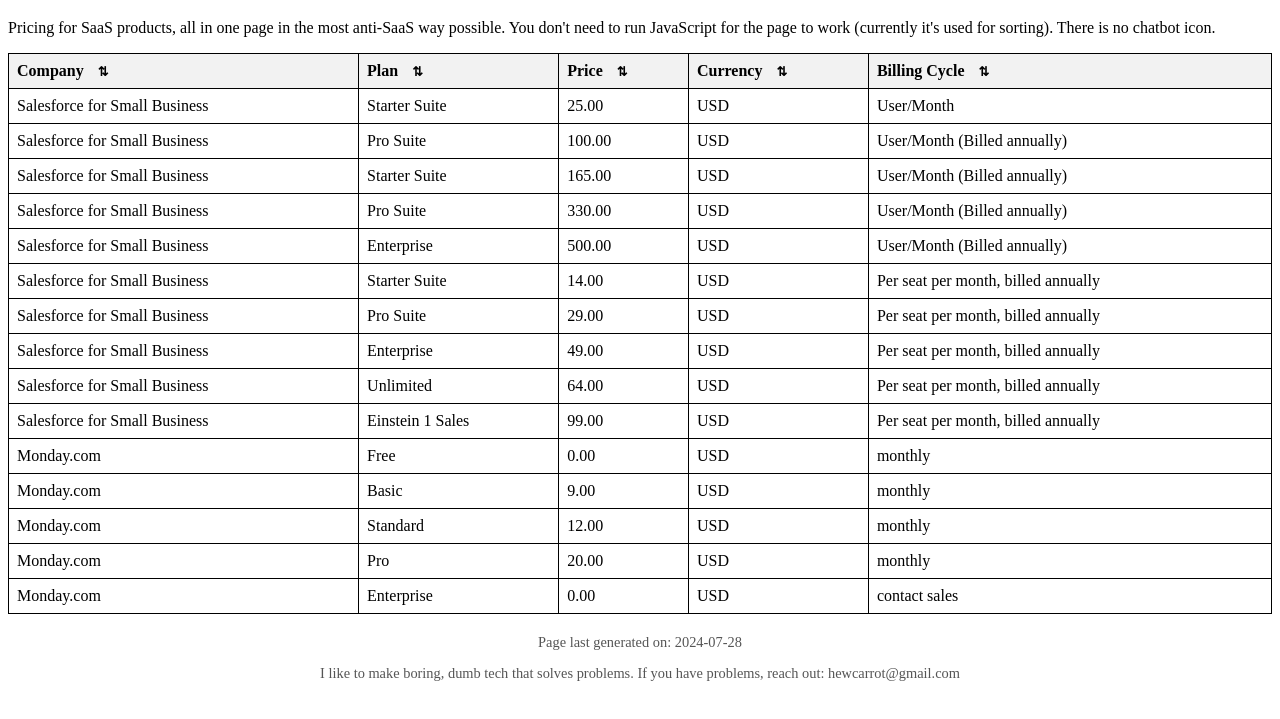
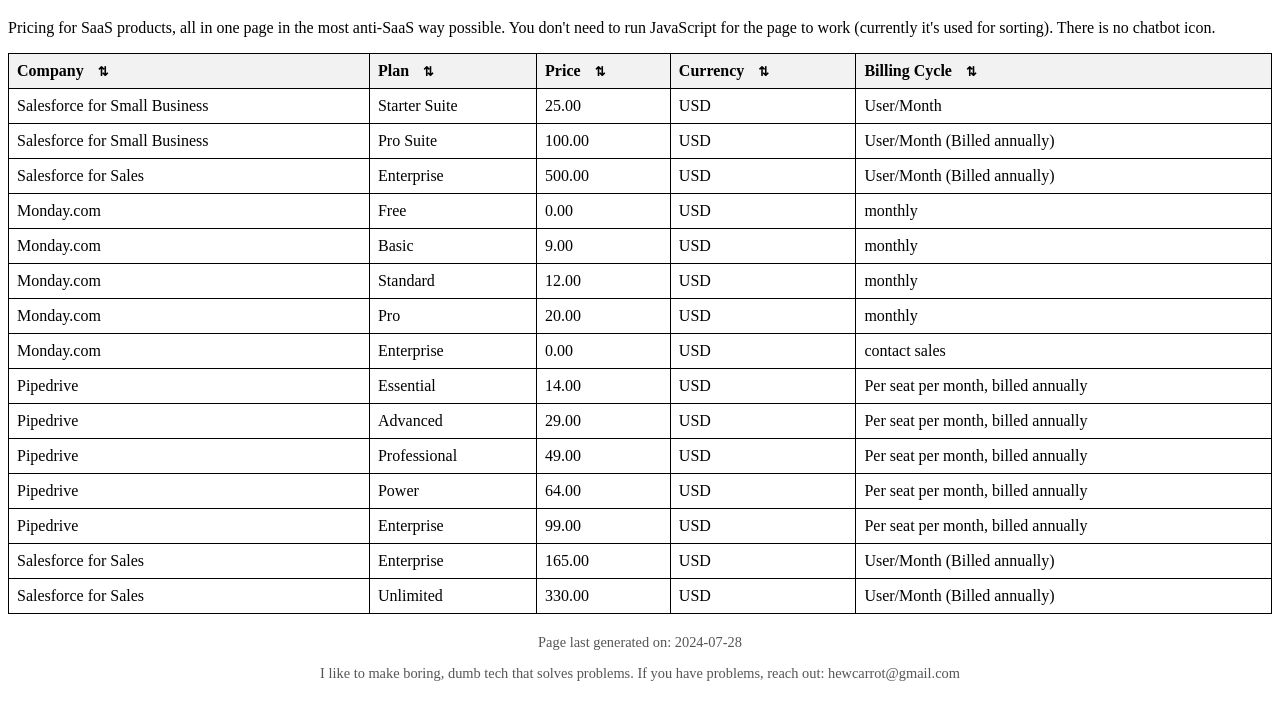
Before and after one commit to mmc102/crm-pricing, a plain HTML site: page index.html in a window 1280 px wide. Shown: the part 61-780 px from the top of the page. Drawn offline with Linux system fonts and the light colour scheme.

Commit message:
more updates

```diff
--- a/index.html
+++ b/index.html
@@ -74,67 +74,11 @@
             </tr>
 
             <tr>
-                <td>Salesforce for Small Business</td>
-                <td>Starter Suite</td>
-                <td>165.00</td>
-                <td>USD</td>
-                <td>User/Month (Billed annually)</td>
-            </tr>
-
-            <tr>
-                <td>Salesforce for Small Business</td>
-                <td>Pro Suite</td>
-                <td>330.00</td>
-                <td>USD</td>
-                <td>User/Month (Billed annually)</td>
-            </tr>
-
-            <tr>
-                <td>Salesforce for Small Business</td>
+                <td>Salesforce for Sales</td>
                 <td>Enterprise</td>
                 <td>500.00</td>
                 <td>USD</td>
                 <td>User/Month (Billed annually)</td>
-            </tr>
-
-            <tr>
-                <td>Salesforce for Small Business</td>
-                <td>Starter Suite</td>
-                <td>14.00</td>
-                <td>USD</td>
-                <td>Per seat per month, billed annually</td>
-            </tr>
-
-            <tr>
-                <td>Salesforce for Small Business</td>
-                <td>Pro Suite</td>
-                <td>29.00</td>
-                <td>USD</td>
-                <td>Per seat per month, billed annually</td>
-            </tr>
-
-            <tr>
-                <td>Salesforce for Small Business</td>
-                <td>Enterprise</td>
-                <td>49.00</td>
-                <td>USD</td>
-                <td>Per seat per month, billed annually</td>
-            </tr>
-
-            <tr>
-                <td>Salesforce for Small Business</td>
-                <td>Unlimited</td>
-                <td>64.00</td>
-                <td>USD</td>
-                <td>Per seat per month, billed annually</td>
-            </tr>
-
-            <tr>
-                <td>Salesforce for Small Business</td>
-                <td>Einstein 1 Sales</td>
-                <td>99.00</td>
-                <td>USD</td>
-                <td>Per seat per month, billed annually</td>
             </tr>
 
             <tr>
@@ -175,6 +119,62 @@
                 <td>0.00</td>
                 <td>USD</td>
                 <td>contact sales</td>
+            </tr>
+
+            <tr>
+                <td>Pipedrive</td>
+                <td>Essential</td>
+                <td>14.00</td>
+                <td>USD</td>
+                <td>Per seat per month, billed annually</td>
+            </tr>
+
+            <tr>
+                <td>Pipedrive</td>
+                <td>Advanced</td>
+                <td>29.00</td>
+                <td>USD</td>
+                <td>Per seat per month, billed annually</td>
+            </tr>
+
+            <tr>
+                <td>Pipedrive</td>
+                <td>Professional</td>
+                <td>49.00</td>
+                <td>USD</td>
+                <td>Per seat per month, billed annually</td>
+            </tr>
+
+            <tr>
+                <td>Pipedrive</td>
+                <td>Power</td>
+                <td>64.00</td>
+                <td>USD</td>
+                <td>Per seat per month, billed annually</td>
+            </tr>
+
+            <tr>
+                <td>Pipedrive</td>
+                <td>Enterprise</td>
+                <td>99.00</td>
+                <td>USD</td>
+                <td>Per seat per month, billed annually</td>
+            </tr>
+
+            <tr>
+                <td>Salesforce for Sales</td>
+                <td>Enterprise</td>
+                <td>165.00</td>
+                <td>USD</td>
+                <td>User/Month (Billed annually)</td>
+            </tr>
+
+            <tr>
+                <td>Salesforce for Sales</td>
+                <td>Unlimited</td>
+                <td>330.00</td>
+                <td>USD</td>
+                <td>User/Month (Billed annually)</td>
             </tr>
 
         </tbody>
```
Also changed, not shown: 1 other file.
